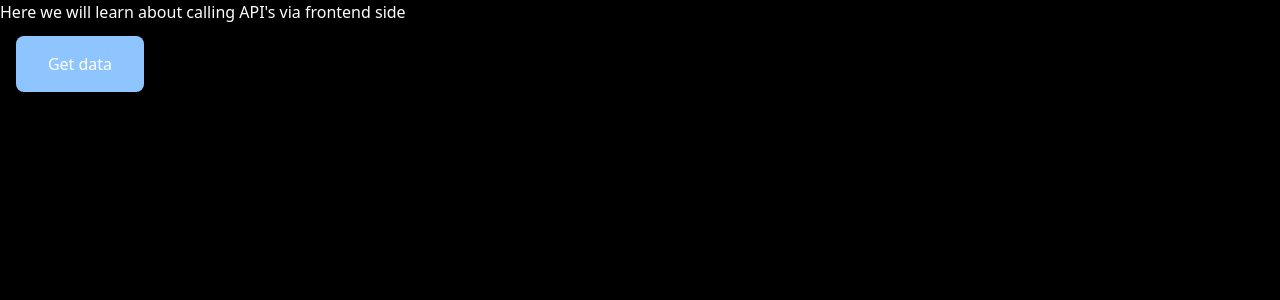
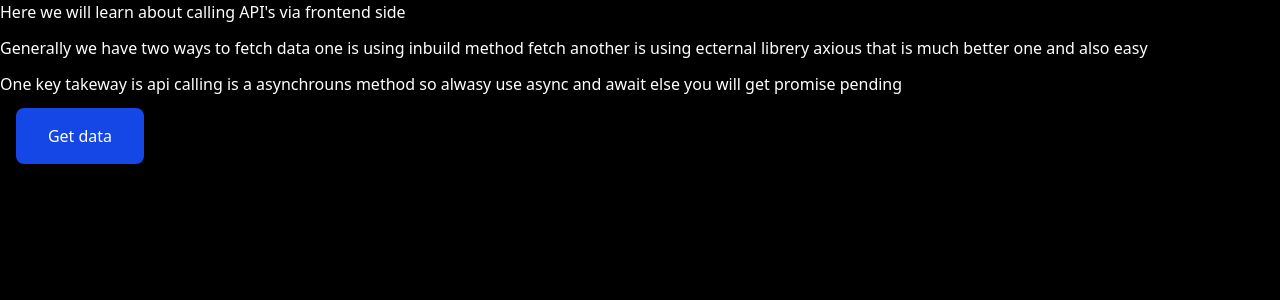
Before and after one commit to arpan7sarkar/React_Journey, a React (Vite) app in the folder 0_start/: page / in a window 1280 px wide. Shown: the top 300 px of the page. Built offline with nearby package versions, Linux system fonts and the light colour scheme.

Commit message:
Used fetch method for api calling

```diff
--- a/0_start/src/components/ApiCalling.jsx
+++ b/0_start/src/components/ApiCalling.jsx
@@ -1,14 +1,17 @@
 import React from "react";
 
 const ApiCalling = () => {
-  const getData = () => {
-    console.log("Getting data");
+  const getData = async() => {
+    const responce= await fetch('https://jsonplaceholder.typicode.com/todos/1');
+    console.log(responce);
   };
   return (
     <div className="bg-black w-screen h-screen text-white flex flex-col gap-3">
       <p>Here we will learn about calling API's via frontend side</p>
+      <p>Generally we have two ways to fetch data one is using inbuild method fetch another is using ecternal librery axious that is much better one and also easy</p>
+      <p>One key takeway is api calling is a asynchrouns method so alwasy use async and await else you will get promise pending</p>
       <button
-        className="mx-4  p-4 bg-blue-300 rounded-lg w-1/10
+        className="mx-4  p-4 bg-blue-700 rounded-lg w-1/10
          "
         onClick={() => {
           getData();
```
